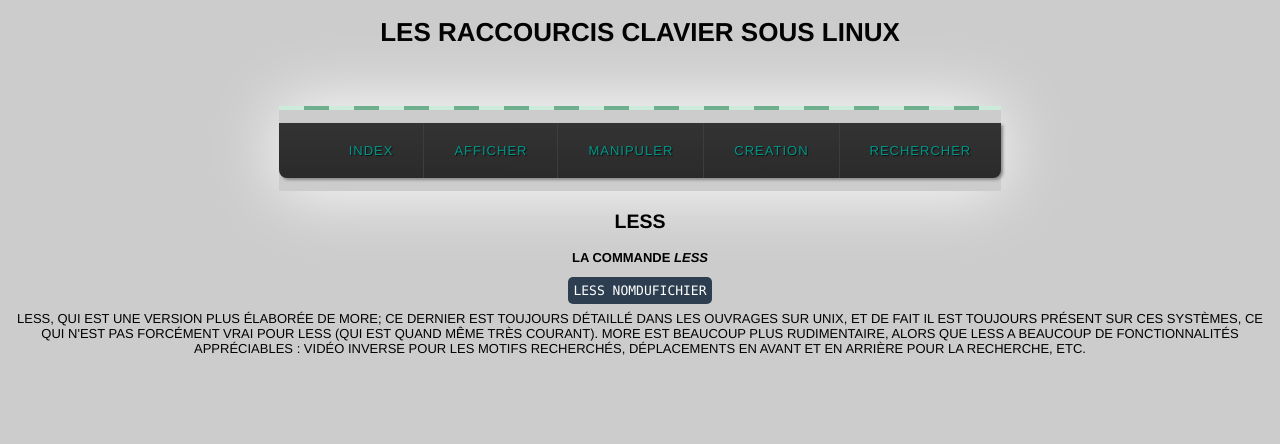
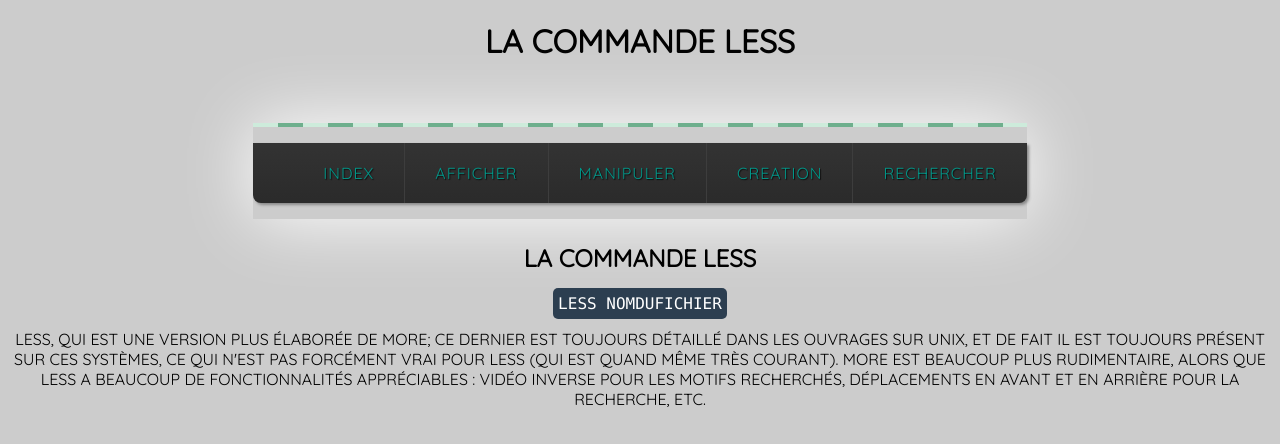
Before and after one commit to jibigit/less, a plain HTML site: page index.html in a window 1280 px wide. Drawn offline with Linux system fonts and the light colour scheme.

Commit message:
add coments + corrections html

```diff
--- a/index.html
+++ b/index.html
@@ -10,7 +10,7 @@
   <link href='https://fonts.googleapis.com/css?family=Quicksand' rel='stylesheet' type='text/css'>
 
   <title>Les commandes du terminal linux</title>
-  <h1>Les raccourcis clavier sous LINUX</h1>
+  <h1>La commande Less</h1>
 </head>
 
 
@@ -68,12 +68,12 @@
 </div>
 
 <!--close nav div-->
-<body>
+
 
 <div id="less">
     <a name="less"></a>
-    <h2>less</h2>
-    <h4>La commande <strong><i>less</i></strong> </h4>
+    <h2>La commande less</h2>
+
     <p><code>less nomDuFichier</code><br></p>
     <p>less, qui est une version plus élaborée de more; ce dernier est toujours détaillé dans les ouvrages sur Unix, et de fait il est toujours présent sur ces systèmes, ce qui n'est pas forcément vrai pour less (qui est quand même très courant). more est beaucoup plus rudimentaire, alors que less a beaucoup de fonctionnalités appréciables : vidéo inverse pour les motifs recherchés, déplacements en avant et en arrière pour la recherche, etc. </p>
   </div>
--- a/style.css
+++ b/style.css
@@ -1,9 +1,9 @@
-/* A simple, css only, (some-what) responsive menu */
+
 
 body {
   background: #ccc;
-  font-family: helvetica, arial, serif;
-  font-size: 13px;
+  font-family: 'Quicksand', helvetica, arial, serif;
+  font-size: 16px;
   text-transform: uppercase;
   text-align: center;
 }
@@ -183,7 +183,7 @@ h1 a, h2 a, {
 
 
 
-
+/* Responsive*/
 
 
 
@@ -217,7 +217,7 @@ h1 a, h2 a, {
     display: block;
     position: static;
     box-shadow: none;
-    width: 100%;
+    width: 70%;
   }
 
   ul.sub li a {
```
